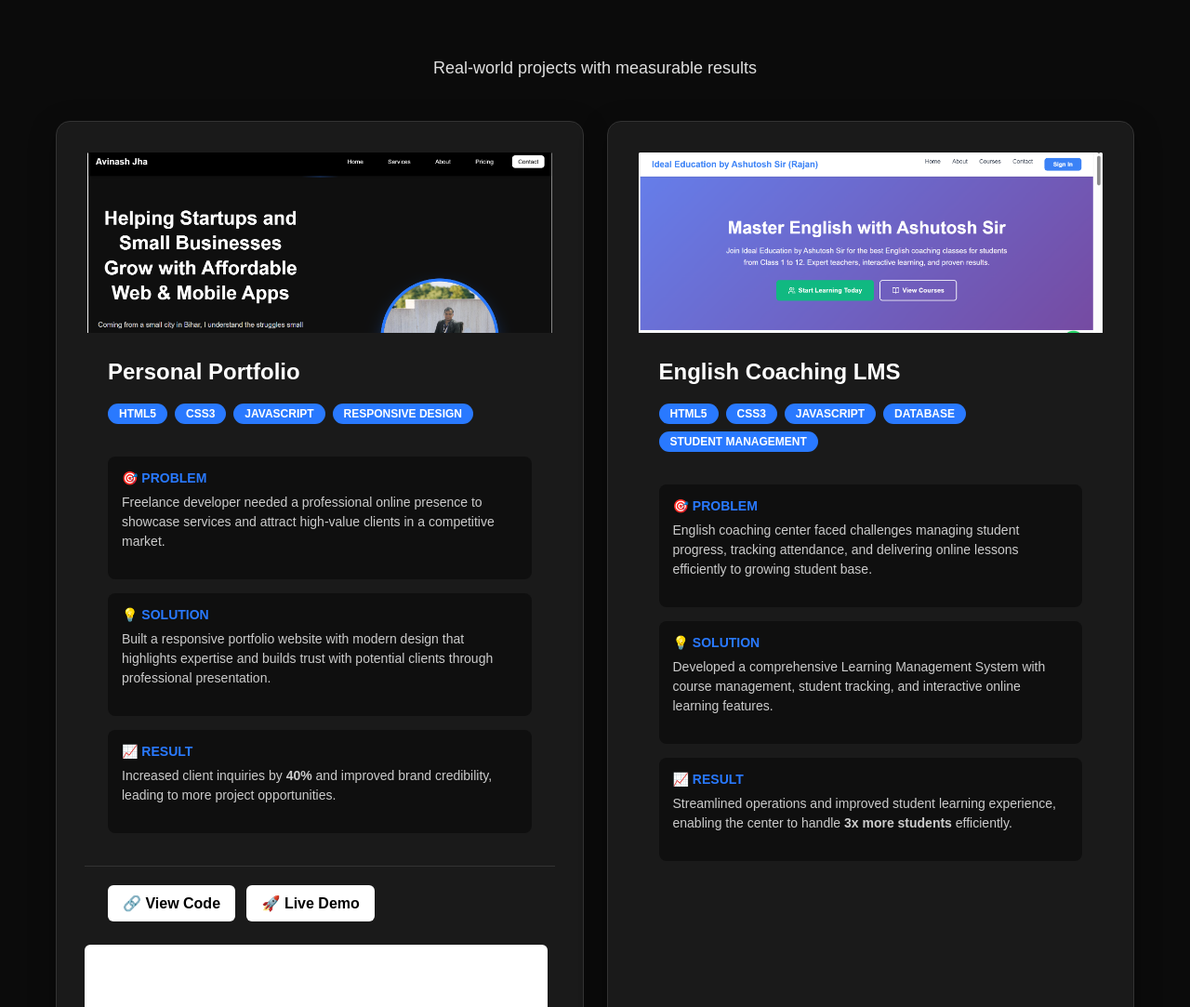
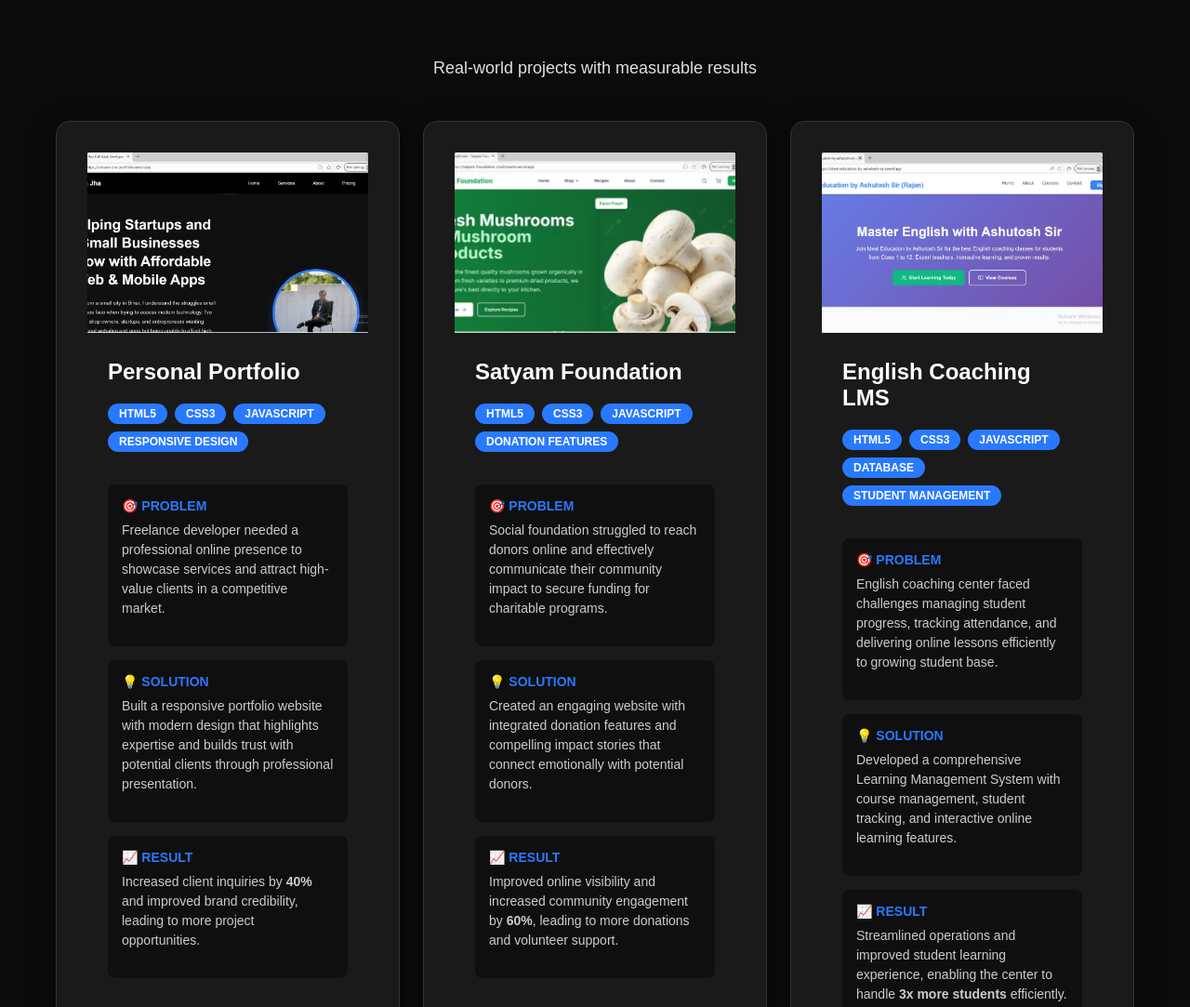
Before and after one commit to rickyjones544-debug/avinash-jha-portfolio, a website: page index.html in a window 1280 px wide. Shown: the part 3783-4866 px from the top of the page at 93% size. Drawn offline with Linux system fonts and the light colour scheme.

Commit message:
Updated to Compressed WebP Images for Better Performance
 PERFORMANCE OPTIMIZATION:
- Personal Portfolio: Now uses 'Project 3  2 screenshots.webp' (31.5 KB)
- Satyam Foundation: Now uses 'Project 1  2 screenshots.webp' (16.6 KB)
- English Coaching LMS: Now uses 'Project 2  2 screenshots.webp' (39.1 KB)

 MASSIVE FILE SIZE REDUCTION:
- Personal Portfolio: Reduced from ~420 KB to 31.5 KB (93% reduction)
- Satyam Foundation: Reduced from ~1.16 MB to 16.6 KB (98.5% reduction)
- English Coaching LMS: Reduced from ~523 KB to 39.1 KB (92.5% reduction)

 WEBP BENEFITS:
- Modern image format with superior compression
- Maintained visual quality with smaller file sizes
- Faster page loading times
- Better user experience on all devices
- Improved Core Web Vitals scores

 ENHANCED PERFORMANCE:
- Dramatically reduced page load time
- Better mobile performance
- Improved SEO ranking potential
- Reduced bandwidth usage
- Enhanced user experience

 MAINTAINED FEATURES:
- All hover effects and overlays working perfectly
- Professional image scaling and transitions
- Responsive design across all devices
- GitHub and Live Demo links preserved

```diff
--- a/index.html
+++ b/index.html
@@ -322,7 +322,7 @@
 
             <div class="case-study-card">
                 <div class="project-image-container">
-                    <img src="images/Project 3 → 2 screenshots.png" alt="Personal Portfolio Project" class="project-image">
+                    <img src="images/Project 3 → 2 screenshots.webp" alt="Personal Portfolio Project" class="project-image">
                     <div class="image-overlay">
                         <div class="overlay-content">
                             <h4>Professional Portfolio</h4>
@@ -363,6 +363,13 @@
                     </a>
                     <a href="https://avinash-jha-portfolio.vercel.app/" class="btn-link" target="_blank">
                         <span class="btn-icon">🚀</span> Live Demo
+                    </a>
+                </div>
+            </div>
+
+            <div class="case-study-card">
+                <div class="project-image-container">
+                    <img src="images/Project 1 → 2 screenshots.webp" alt="Satyam Foundation Project" class="project-image">
                     <div class="image-overlay">
                         <div class="overlay-content">
                             <h4>Satyam Foundation</h4>
@@ -409,7 +416,7 @@
 
             <div class="case-study-card">
                 <div class="project-image-container">
-                    <img src="images/Project 2 → 2 screenshots.png" alt="English Coaching LMS Project" class="project-image">
+                    <img src="images/Project 2 → 2 screenshots.webp" alt="English Coaching LMS Project" class="project-image">
                     <div class="image-overlay">
                         <div class="overlay-content">
                             <h4>English Coaching LMS</h4>
```
Also changed, not shown: images/Project 1 → 2 screenshots.png (deleted), images/Project 1 → 2 screenshots.webp (added), images/Project 2 → 2 screenshots.png (deleted), images/Project 2 → 2 screenshots.webp (added), images/Project 3 → 2 screenshots.png (deleted), images/Project 3 → 2 screenshots.webp (added).
